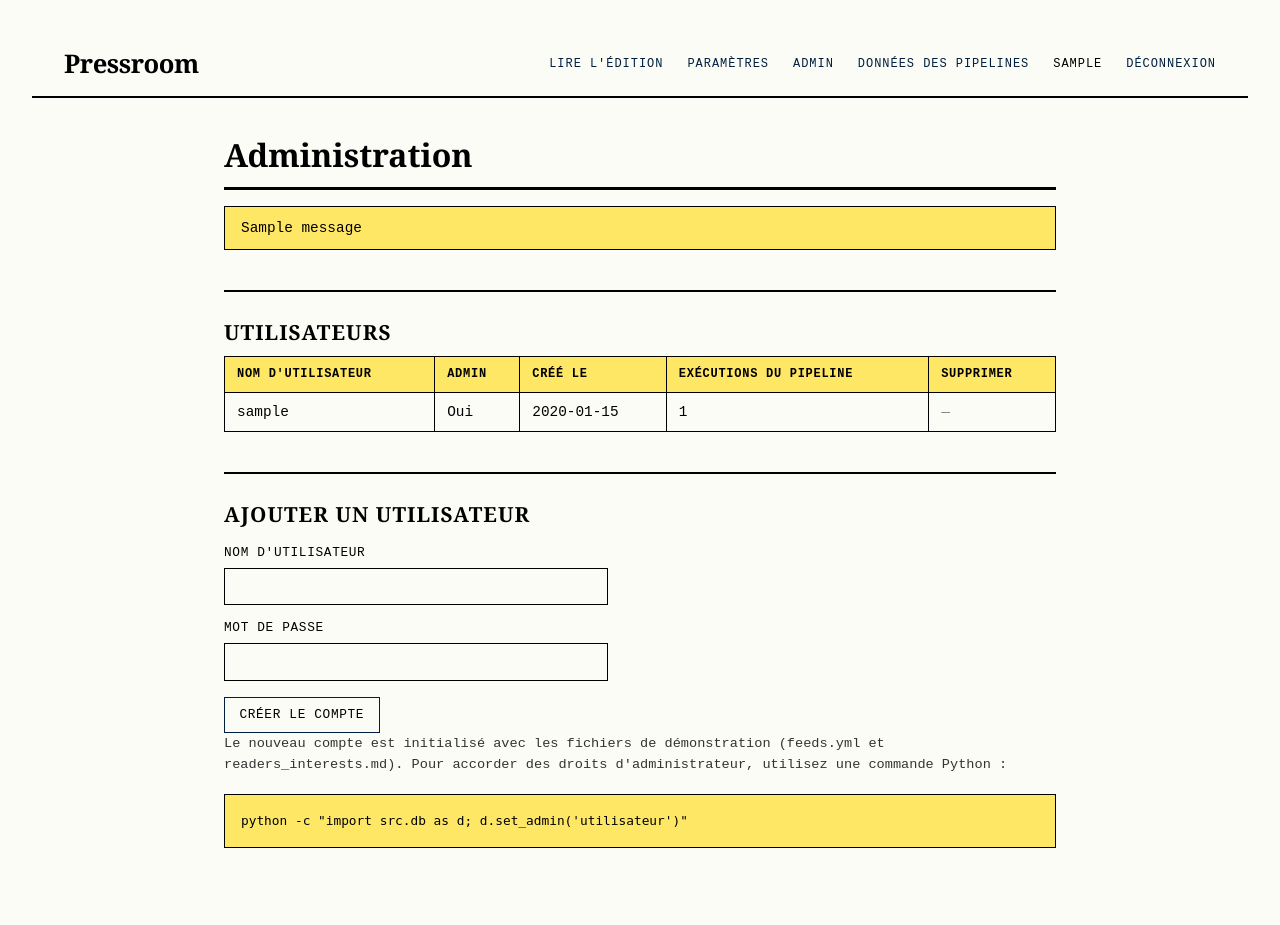
After one commit to RenardDesNeiges/press_room, a Flask app: page /admin in a window 1280 px wide. The commit adds this page. Run offline with Flask 3, Linux system fonts and the light colour scheme; the visitor is signed in with stand-in values (Sample User, id 1); tables that the repository leaves empty hold one stand-in row (values such as "Sample post"); one stand-in notice (Sample message) is shown; parts of the project's set-up code (start-up, migrations or seed data) failed here and were passed over.

Commit message:
admin pannel

```diff
--- a/app.py
+++ b/app.py
@@ -7,6 +7,7 @@ and the editorial MP3 are served from the database/templates.
 
 from __future__ import annotations
 
+import functools
 import html
 import io
 import json
@@ -204,6 +205,7 @@ def create_app() -> Flask:
         return render_template(
             "settings.html",
             username=username,
+            is_admin=database.user_is_admin(user),
             publications=publications,
             interests=interests,
             editorial_minutes=editorial_minutes,
@@ -212,9 +214,122 @@ def create_app() -> Flask:
             runs=runs,
         )
 
+    @app.route("/admin")
+    @require_admin
+    def admin(user):
+        """Admin panel: list users, add/remove accounts, browse pipeline data."""
+        return render_template(
+            "admin.html",
+            username=user["username"],
+            users=database.list_users_with_counts(),
+        )
+
+    @app.route("/admin/users", methods=["POST"])
+    @require_admin
+    def admin_add_user(user):
+        username = request.form.get("username", "").strip()
+        password = request.form.get("password", "")
+        if not username or not password:
+            flash("Nom d'utilisateur et mot de passe requis.")
+        elif len(password) < 4:
+            flash("Mot de passe trop court (4 caractères minimum).")
+        elif database.get_user(username):
+            flash("Ce nom d'utilisateur est déjà pris.")
+        else:
+            user_id = database.create_user(username, password)
+            database.seed_default_files(user_id)
+            flash(f"Utilisateur « {username} » créé.")
+        return redirect(url_for("admin"))
+
+    @app.route("/admin/users/delete", methods=["POST"])
+    @require_admin
+    def admin_delete_user(user):
+        username = request.form.get("username", "").strip()
+        if username == user["username"]:
+            flash("Impossible de supprimer votre propre compte.")
+        elif database.delete_user(username):
+            flash(f"Utilisateur « {username} » supprimé.")
+        else:
+            flash("Utilisateur inconnu.")
+        return redirect(url_for("admin"))
+
+    @app.route("/admin/data")
+    @require_admin
+    def admin_data(user):
+        """All stored pipeline items (issues + artifacts) for every user."""
+        users = []
+        for row in database.list_users():
+            issues = []
+            for issue in database.list_issues(row["id"]):
+                artifacts = [
+                    {
+                        "stage": a["stage"],
+                        "size": _human_size(a["size_bytes"]),
+                    }
+                    for a in database.list_artifacts(issue["id"])
+                ]
+                issues.append(
+                    {"day": issue["day"], "run_at": issue["run_at"], "artifacts": artifacts}
+                )
+            users.append({"id": row["id"], "username": row["username"], "issues": issues})
+        return render_template(
+            "admin_data.html",
+            username=user["username"],
+            users=users,
+        )
+
+    @app.route("/admin/data/<int:user_id>/<day>/<stage>")
+    @require_admin
+    def admin_artifact(user, user_id, day, stage):
+        """Raw view (text stages) or download (MP3) of a stored pipeline item."""
+        target = database.get_user_by_id(user_id)
+        issue = database.get_issue(user_id, day)
+        if target is None or issue is None:
+            abort(404)
+        content = database.get_artifact(issue["id"], stage)
+        if content is None:
+            abort(404)
+        if stage == "editorial_mp3":
+            return send_file(
+                io.BytesIO(content),
+                mimetype="audio/mpeg",
+                as_attachment=True,
+                download_name=f"{target['username']}-{day}-editorial.mp3",
+            )
+        text = content.decode("utf-8", errors="replace")
+        return render_template(
+            "admin_artifact.html",
+            username=user["username"],
+            user_name=target["username"],
+            day=day,
+            stage=stage,
+            content=text,
+        )
+
     _maybe_start_scheduler(app)
 
     return app
+
+
+def require_admin(view):
+    """Flask decorator: only a logged-in admin may call the view.
+
+    The authenticated users row is passed as the first positional argument.
+    Not logged in -> redirect to login; non-admin -> HTTP 403.
+    """
+    @functools.wraps(view)
+    def wrapped(*args, **kwargs):
+        username = session.get("username")
+        if not username:
+            return redirect(url_for("login"))
+        user = database.get_user(username)
+        if user is None:
+            session.clear()
+            return redirect(url_for("login"))
+        if not database.user_is_admin(user):
+            abort(403)
+        return view(user, *args, **kwargs)
+    return wrapped
 
 
 def _maybe_start_scheduler(app: Flask) -> None:
@@ -260,8 +375,9 @@ def render_issue(username: str, day: str | None = None) -> str:
 
     user_info = (
         f'<a class="top-bar-link" href="{url_for("settings")}">Paramètres</a>'
-        f'<span class="top-bar-user">{html.escape(username)}</span>'
-        f'<a class="top-bar-logout" href="{url_for("logout")}">Déconnexion</a>'
+        + (f'<a class="top-bar-link" href="{url_for("admin")}">Admin</a>' if database.user_is_admin(user) else "")
+        + f'<span class="top-bar-user">{html.escape(username)}</span>'
+        + f'<a class="top-bar-logout" href="{url_for("logout")}">Déconnexion</a>'
     )
 
     day_menu = _build_day_menu(user["id"], current_day=issue["day"])
@@ -294,6 +410,14 @@ def _parse_run_at(issue) -> datetime:
         return datetime.fromisoformat(run_at)
     except ValueError:
         return datetime.now()
+
+
+def _human_size(size_bytes: int) -> str:
+    """Format a byte count for display (Ko/Mo)."""
+    size_bytes = int(size_bytes or 0)
+    if size_bytes >= 1024 * 1024:
+        return f"{size_bytes / (1024 * 1024):.1f} Mo"
+    return f"{size_bytes / 1024:.1f} Ko"
 
 
 def random_feed_photo() -> dict | None:
--- /dev/null
+++ b/src/templates/admin.html
@@ -0,0 +1,82 @@
+<!DOCTYPE html>
+<html lang="fr">
+<head>
+  <meta charset="UTF-8">
+  <meta name="viewport" content="width=device-width, initial-scale=1.0">
+  <title>Pressroom — Administration</title>
+  <link rel="stylesheet" href="/page.css">
+</head>
+<body>
+  <div class="page">
+    <header class="top-bar">
+      <div class="top-bar-inner">
+        <h1 class="top-bar-title">Pressroom</h1>
+        <div class="top-bar-right">
+          <a class="top-bar-link" href="/">Lire l'édition</a>
+          <a class="top-bar-link" href="/settings">Paramètres</a>
+          <a class="top-bar-link" href="/admin" aria-disabled="true">Admin</a>
+          <a class="top-bar-link" href="/admin/data">Données des pipelines</a>
+          <span class="top-bar-user">{{ username }}</span>
+          <a class="top-bar-logout" href="/logout">Déconnexion</a>
+        </div>
+        <button type="button" class="hamburger" aria-label="Menu" aria-expanded="false">☰</button>
+      </div>
+    </header>
+
+    <main class="settings">
+      <h1 class="settings-title">Administration</h1>
+
+      {% with messages = get_flashed_messages() %}
+        {% if messages %}
+        <p class="settings-flash">{{ messages[0] }}</p>
+        {% endif %}
+      {% endwith %}
+
+      <section class="settings-section">
+        <h2>Utilisateurs</h2>
+        <table class="pipeline-history admin-users">
+          <thead>
+            <tr><th>Nom d'utilisateur</th><th>Admin</th><th>Créé le</th><th>Exécutions du pipeline</th><th>Supprimer</th></tr>
+          </thead>
+          <tbody>
+            {% for row in users %}
+            <tr>
+              <td>{{ row.username }}</td>
+              <td>{% if row.is_admin %}Oui{% else %}—{% endif %}</td>
+              <td>{{ row.created_at }}</td>
+              <td>{{ row.run_count }}</td>
+              <td>
+                {% if row.username != username %}
+                <form method="post" action="/admin/users/delete" class="inline-form">
+                  <input type="hidden" name="username" value="{{ row.username }}">
+                  <button type="submit" class="admin-danger">Supprimer</button>
+                </form>
+                {% else %}
+                <span class="admin-self">—</span>
+                {% endif %}
+              </td>
+            </tr>
+            {% else %}
+            <tr><td colspan="5">Aucun utilisateur.</td></tr>
+            {% endfor %}
+          </tbody>
+        </table>
+      </section>
+
+      <section class="settings-section">
+        <h2>Ajouter un utilisateur</h2>
+        <form method="post" action="/admin/users" class="admin-add-form">
+          <label>Nom d'utilisateur <input type="text" name="username" required autocomplete="off"></label>
+          <label>Mot de passe <input type="password" name="password" required minlength="4" autocomplete="new-password"></label>
+          <div class="settings-actions">
+            <button type="submit">Créer le compte</button>
+          </div>
+        </form>
+        <p class="settings-hint">Le nouveau compte est initialisé avec les fichiers de démonstration (feeds.yml et readers_interests.md). Pour accorder des droits d'administrateur, utilisez une commande Python :</p>
+        <pre class="admin-code">python -c "import src.db as d; d.set_admin('utilisateur')"</pre>
+      </section>
+    </main>
+  </div>
+  <script src="/page.js"></script>
+</body>
+</html>
--- a/src/templates/page.css
+++ b/src/templates/page.css
@@ -1263,3 +1263,62 @@ footer {
 .settings-collapse > form {
   margin-top: 1rem;
 }
+
+.admin-users td,
+.admin-data td {
+  vertical-align: top;
+}
+
+.inline-form {
+  display: inline;
+  margin: 0;
+}
+
+.admin-danger {
+  color: #8a1f1f;
+  border-color: #8a1f1f !important;
+}
+
+.admin-danger:hover {
+  background-color: #f5d9d9 !important;
+}
+
+.admin-self {
+  color: #888;
+}
+
+.admin-add-form label {
+  display: block;
+  margin: 0.8rem 0 0.3rem;
+  font-size: 0.8rem;
+  text-transform: uppercase;
+  letter-spacing: 0.05em;
+}
+
+.admin-add-form input {
+  display: block;
+  width: 100%;
+  max-width: 24rem;
+  margin-top: 0.3rem;
+  padding: 0.5rem;
+  border: 1px solid var(--rule);
+  background-color: var(--bg);
+  font: inherit;
+  color: inherit;
+}
+
+.admin-code {
+  white-space: pre-wrap;
+  word-break: break-word;
+  background-color: var(--highlight-mid);
+  border: 1px solid var(--rule);
+  padding: 1rem;
+  font-size: 0.8rem;
+  overflow-x: auto;
+}
+
+.admin-link {
+  display: inline-block;
+  margin-right: 1rem;
+  color: #001F3F;
+}
--- a/src/templates/settings.html
+++ b/src/templates/settings.html
@@ -13,6 +13,7 @@
         <h1 class="top-bar-title">Pressroom</h1>
         <div class="top-bar-right">
           <a class="top-bar-link" href="/">Lire l'édition</a>
+          {% if is_admin %}<a class="top-bar-link" href="/admin">Admin</a>{% endif %}
           <span class="top-bar-user">{{ username }}</span>
           <a class="top-bar-logout" href="/logout">Déconnexion</a>
         </div>
```
Also changed, not shown: src/db.py (+93 -5 lines), src/templates/admin_artifact.html (added, +37 -0 lines), src/templates/admin_data.html (added, +71 -0 lines), README.md, 1 other file.
